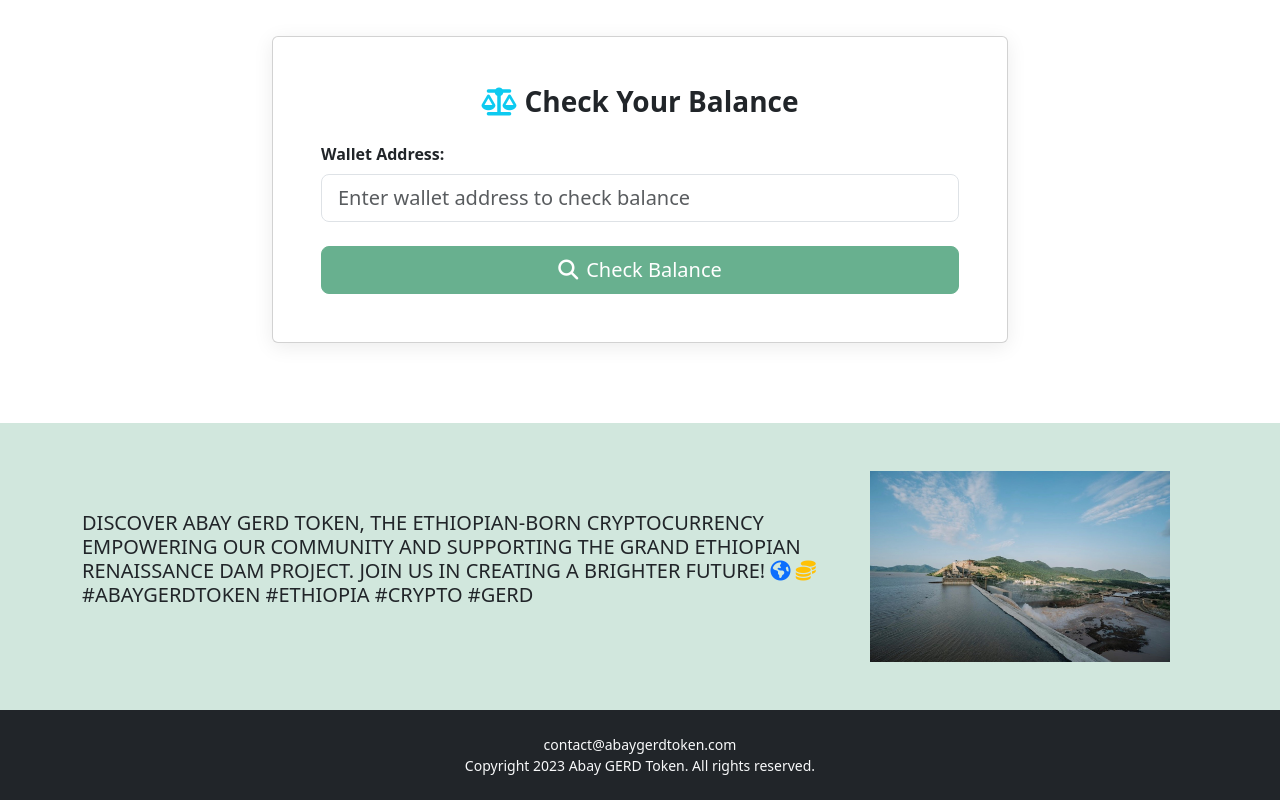
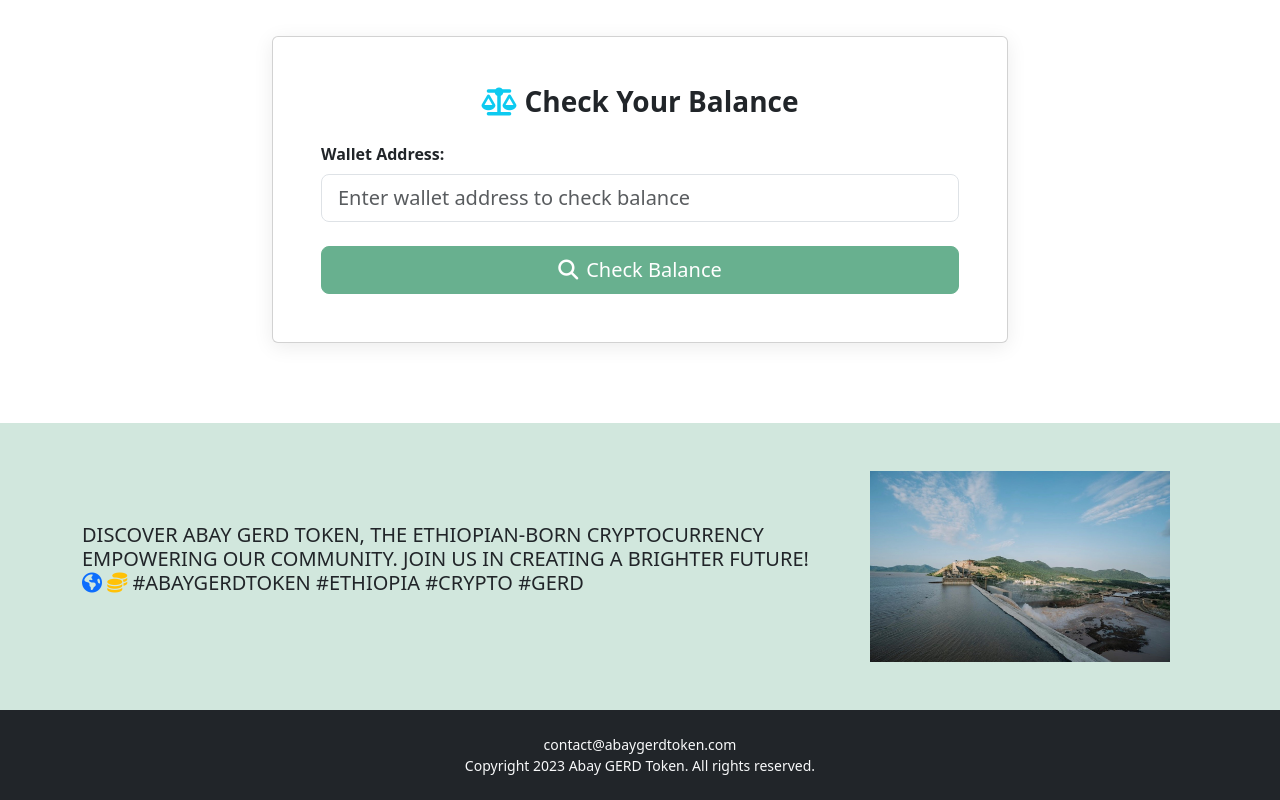
Before and after one commit to AbayGERDToken/AbayGERDToken.github.io, a Next.js app: page /claim-form in a window 1280 px wide. Shown: the part 1914-2714 px from the top of the page. Built offline with nearby package versions, Linux system fonts and the light colour scheme; no server answers.

Commit message:
fix: update header text to focus on community empowerment

```diff
--- a/app/claim-form/page.tsx
+++ b/app/claim-form/page.tsx
@@ -661,7 +661,7 @@ function ClaimFormContent() {
           <div className="row align-items-center">
             <div className="col-md-8">
               <h2 className="h5 mb-3">
-                DISCOVER ABAY GERD TOKEN, THE ETHIOPIAN-BORN CRYPTOCURRENCY EMPOWERING OUR COMMUNITY AND SUPPORTING THE GRAND ETHIOPIAN RENAISSANCE DAM PROJECT.
+                DISCOVER ABAY GERD TOKEN, THE ETHIOPIAN-BORN CRYPTOCURRENCY EMPOWERING OUR COMMUNITY.
                 JOIN US IN CREATING A BRIGHTER FUTURE! <i className="fas fa-earth-americas text-primary"></i> <i className="fas fa-coins text-warning"></i> #ABAYGERDTOKEN #ETHIOPIA #CRYPTO #GERD
               </h2>
             </div>
```
